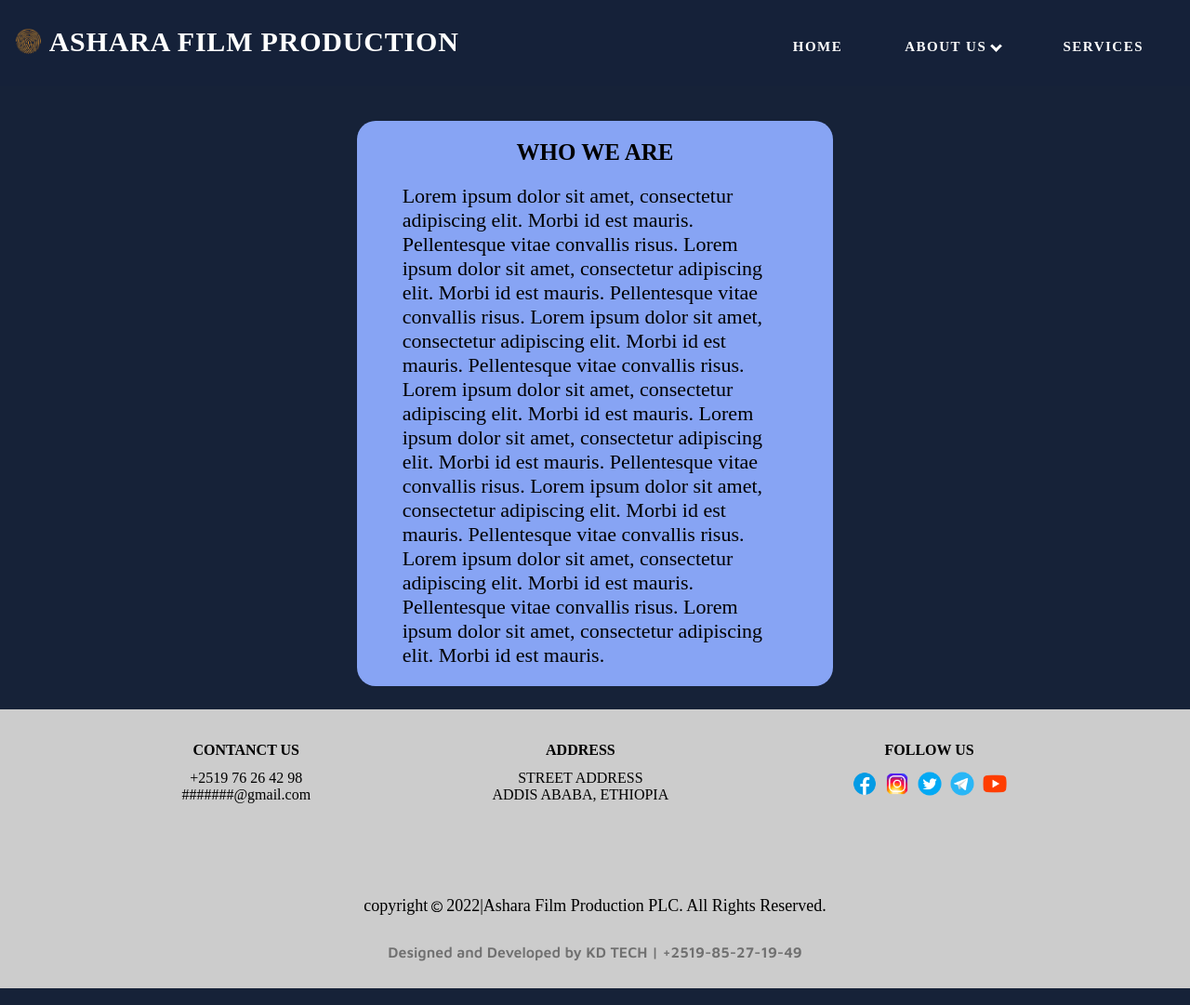
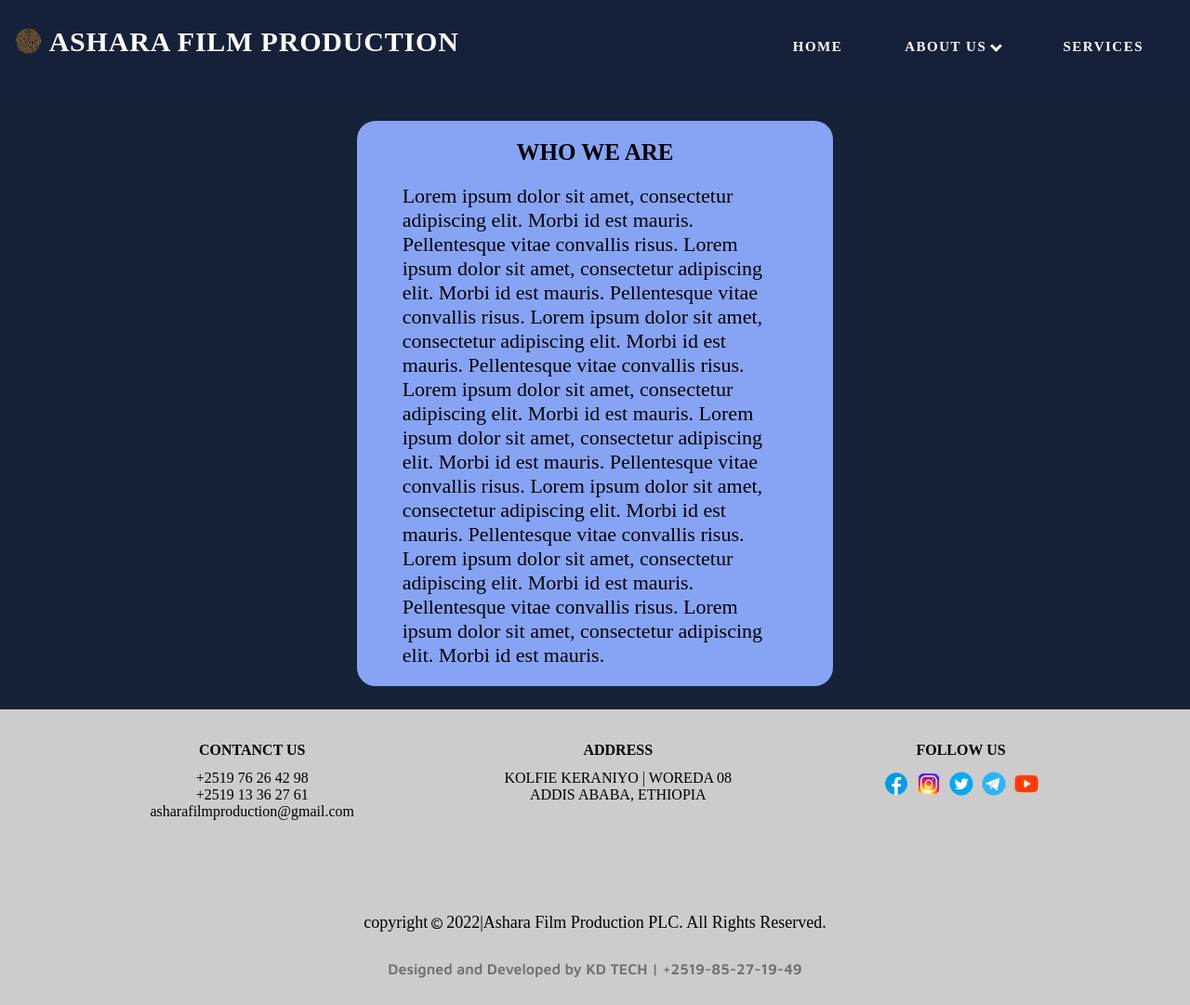
Before and after one commit to kalidmd/kalidmd.github.io, a plain HTML site: page who_we_are.html in a window 1280 px wide. Shown: the whole page at 93% size. Drawn offline with Linux system fonts and the light colour scheme.

Commit message:
Update who_we_are.html

```diff
--- a/who_we_are.html
+++ b/who_we_are.html
@@ -54,14 +54,15 @@
 
             <div class="contact-container">
                 <div class="contact-us"> CONTANCT US </div class="contact-us">
-                <p> +2519 76 26 42 98 </p>
-                <p> #######@gmail.com</p>
+                <p>+2519 76 26 42 98</p>
+                <p>+2519 13 36 27 61</p>
+                <p>asharafilmproduction@gmail.com</p>
             </div>
 
             <div class="address-container">
                 <div class="address"> ADDRESS </div class="contact-us">
-                <p> STREET ADDRESS</p>
-                <p> ADDIS ABABA, ETHIOPIA</p>
+                <p>KOLFIE KERANIYO | WOREDA 08 </p>
+                <p>ADDIS ABABA, ETHIOPIA</p>
             </div>
 
             <div class="follow-container" id="follow-us">
```
